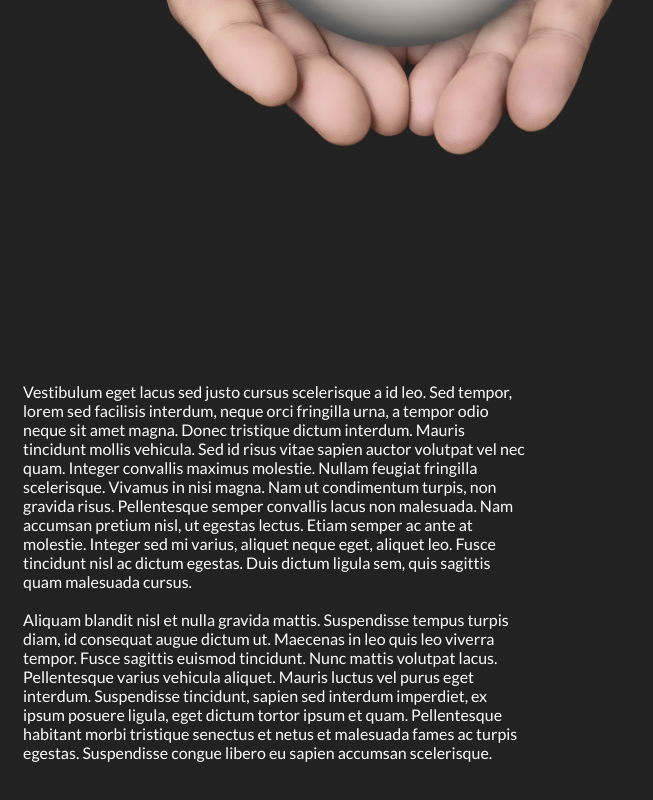
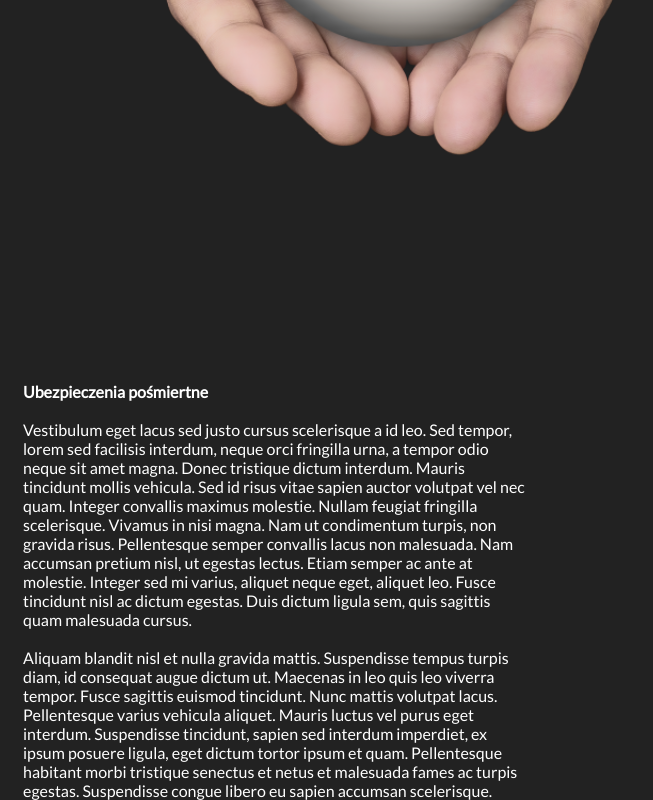
Before and after one commit to laszej/kancelaria, a plain HTML site: page pośmiertne.html in a window 1280 px wide. Shown: the part 658-1458 px from the top of the page, without its empty margins (0-653 px from the left). Before the commit the page ends 1420 px from the top, so only its background shows below. Drawn offline with Linux system fonts and the light colour scheme.

Commit message:
Update pośmiertne.html

```diff
--- a/pośmiertne.html
+++ b/pośmiertne.html
@@ -29,7 +29,7 @@
            <div id="gallery"><img src="images/5.png" class="image"></div>
 
 
-           <div id="content">Vestibulum eget lacus sed justo cursus scelerisque a id leo. Sed tempor, lorem sed facilisis interdum, neque orci fringilla urna, a tempor odio neque sit amet magna. Donec tristique dictum interdum. Mauris tincidunt mollis vehicula. Sed id risus vitae sapien auctor volutpat vel nec quam. Integer convallis maximus molestie. Nullam feugiat fringilla scelerisque. Vivamus in nisi magna. Nam ut condimentum turpis, non gravida risus. Pellentesque semper convallis lacus non malesuada. Nam accumsan pretium nisl, ut egestas lectus. Etiam semper ac ante at molestie. Integer sed mi varius, aliquet neque eget, aliquet leo. Fusce tincidunt nisl ac dictum egestas. Duis dictum ligula sem, quis sagittis quam malesuada cursus.<br><br>
+               <div id="content"><strong>Ubezpieczenia pośmiertne</strong><br><br>Vestibulum eget lacus sed justo cursus scelerisque a id leo. Sed tempor, lorem sed facilisis interdum, neque orci fringilla urna, a tempor odio neque sit amet magna. Donec tristique dictum interdum. Mauris tincidunt mollis vehicula. Sed id risus vitae sapien auctor volutpat vel nec quam. Integer convallis maximus molestie. Nullam feugiat fringilla scelerisque. Vivamus in nisi magna. Nam ut condimentum turpis, non gravida risus. Pellentesque semper convallis lacus non malesuada. Nam accumsan pretium nisl, ut egestas lectus. Etiam semper ac ante at molestie. Integer sed mi varius, aliquet neque eget, aliquet leo. Fusce tincidunt nisl ac dictum egestas. Duis dictum ligula sem, quis sagittis quam malesuada cursus.<br><br>
 
             Aliquam blandit nisl et nulla gravida mattis. Suspendisse tempus turpis diam, id consequat augue dictum ut. Maecenas in leo quis leo viverra tempor. Fusce sagittis euismod tincidunt. Nunc mattis volutpat lacus. Pellentesque varius vehicula aliquet. Mauris luctus vel purus eget interdum. Suspendisse tincidunt, sapien sed interdum imperdiet, ex ipsum posuere ligula, eget dictum tortor ipsum et quam. Pellentesque habitant morbi tristique senectus et netus et malesuada fames ac turpis egestas. Suspendisse congue libero eu sapien accumsan scelerisque.
 
```
